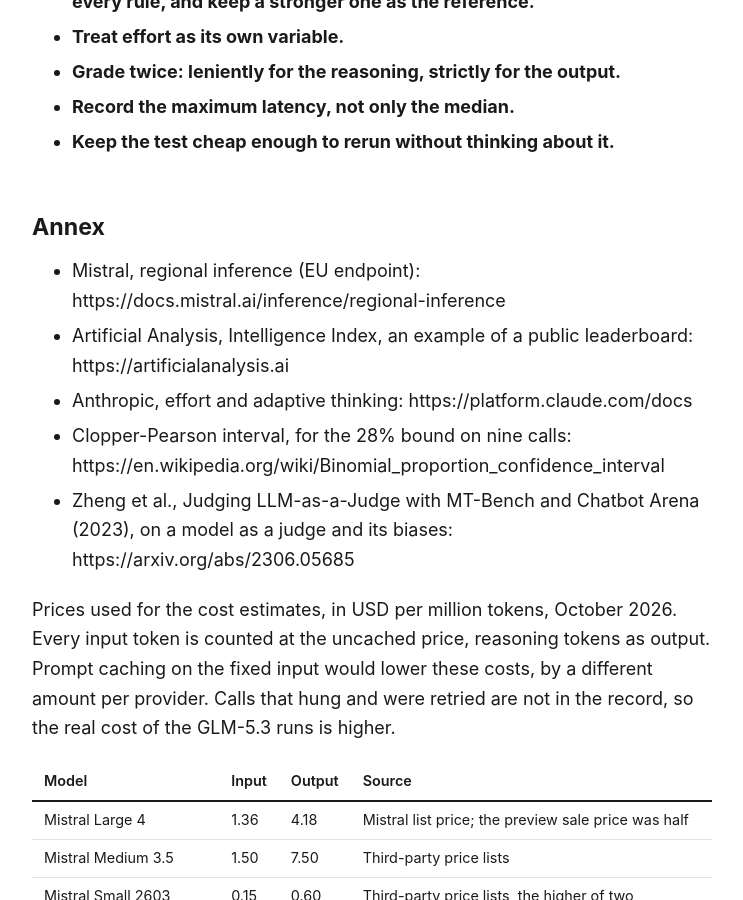
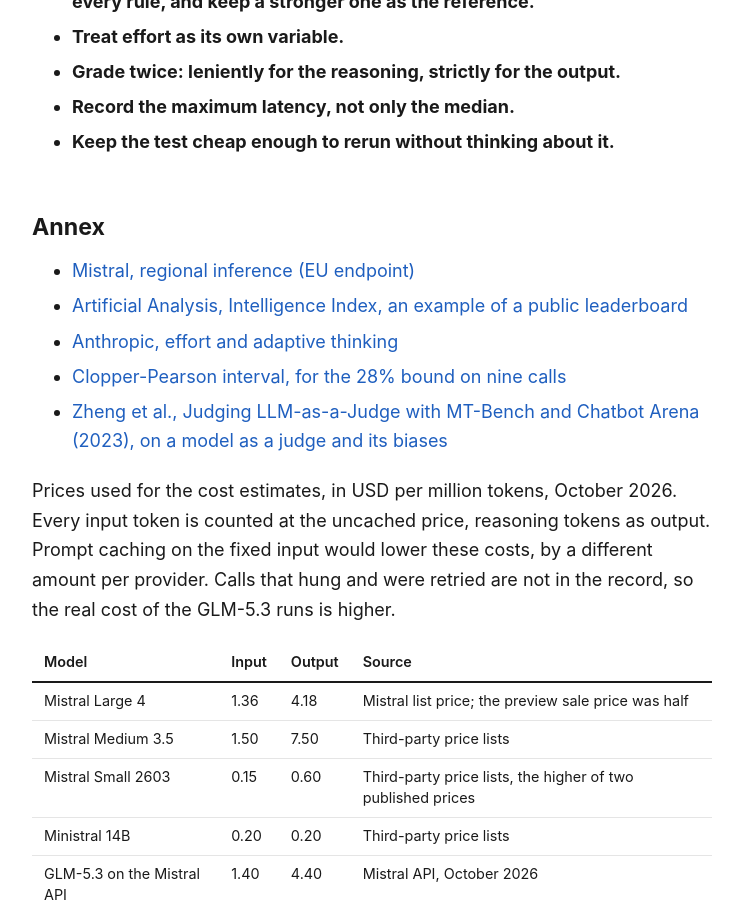
Before and after one commit to Arjahck/arjahck.github.io, a Jekyll site: the page built from _posts/2026-10-27-picking-a-model.md, in a window 1280 px wide and 900 px high, scrolled down 10911 px. Shown: the whole window, without its empty margins (268-1011 px from the left). Built offline with Jekyll 4.4.1, drawn with Linux system fonts in a browser that asks for light colours.

Commit message:
Post: clickable links in the annex
Co-Authored-By: Claude Opus 5.5 <noreply@anthropic.com>

```diff
--- a/_posts/2026-10-27-picking-a-model.md
+++ b/_posts/2026-10-27-picking-a-model.md
@@ -203,11 +203,11 @@ The models in these tables will be replaced within months, the method carries ov
 
 ## Annex
 
-- Mistral, regional inference (EU endpoint): https://docs.mistral.ai/inference/regional-inference
-- Artificial Analysis, Intelligence Index, an example of a public leaderboard: https://artificialanalysis.ai
-- Anthropic, effort and adaptive thinking: https://platform.claude.com/docs
-- Clopper-Pearson interval, for the 28% bound on nine calls: https://en.wikipedia.org/wiki/Binomial_proportion_confidence_interval
-- Zheng et al., Judging LLM-as-a-Judge with MT-Bench and Chatbot Arena (2023), on a model as a judge and its biases: https://arxiv.org/abs/2306.05685
+- [Mistral, regional inference (EU endpoint)](https://docs.mistral.ai/inference/regional-inference)
+- [Artificial Analysis, Intelligence Index, an example of a public leaderboard](https://artificialanalysis.ai)
+- [Anthropic, effort and adaptive thinking](https://platform.claude.com/docs)
+- [Clopper-Pearson interval, for the 28% bound on nine calls](https://en.wikipedia.org/wiki/Binomial_proportion_confidence_interval)
+- [Zheng et al., Judging LLM-as-a-Judge with MT-Bench and Chatbot Arena (2023), on a model as a judge and its biases](https://arxiv.org/abs/2306.05685)
 
 Prices used for the cost estimates, in USD per million tokens, October 2026. Every input token is counted at the uncached price, reasoning tokens as output. Prompt caching on the fixed input would lower these costs, by a different amount per provider. Calls that hung and were retried are not in the record, so the real cost of the GLM-5.3 runs is higher.
 
```
